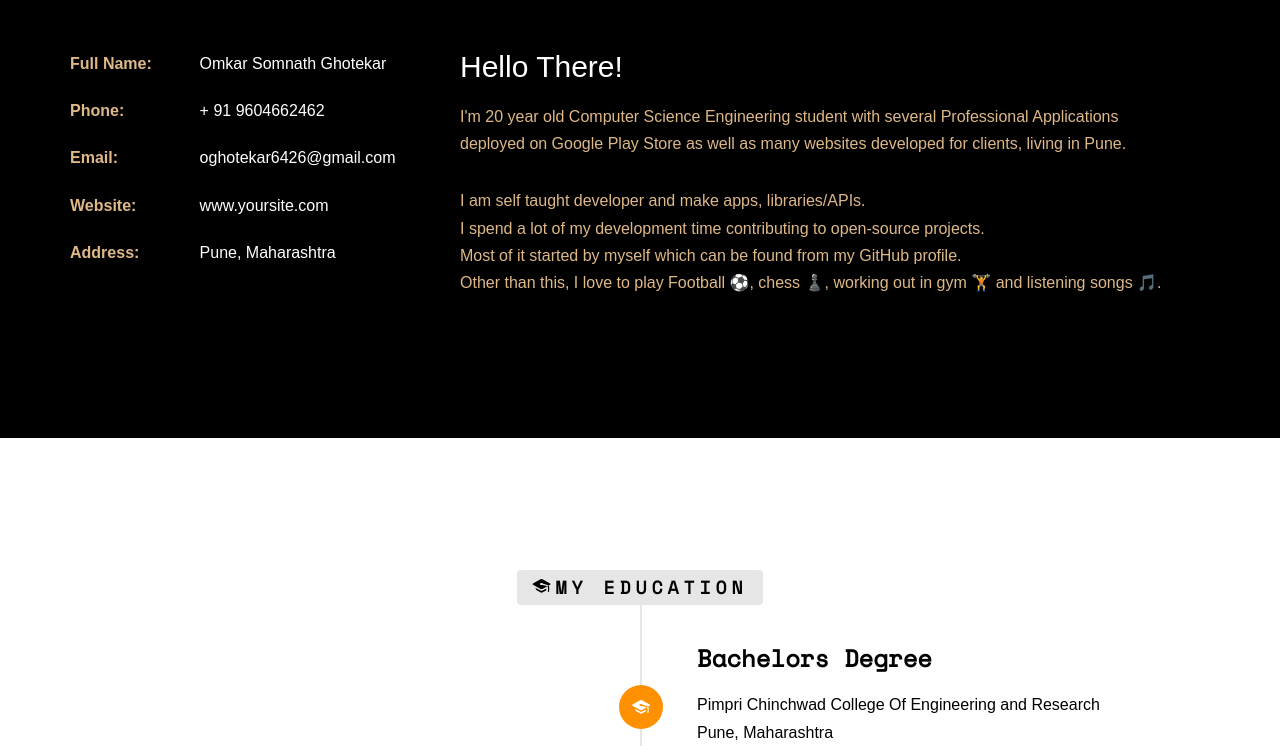
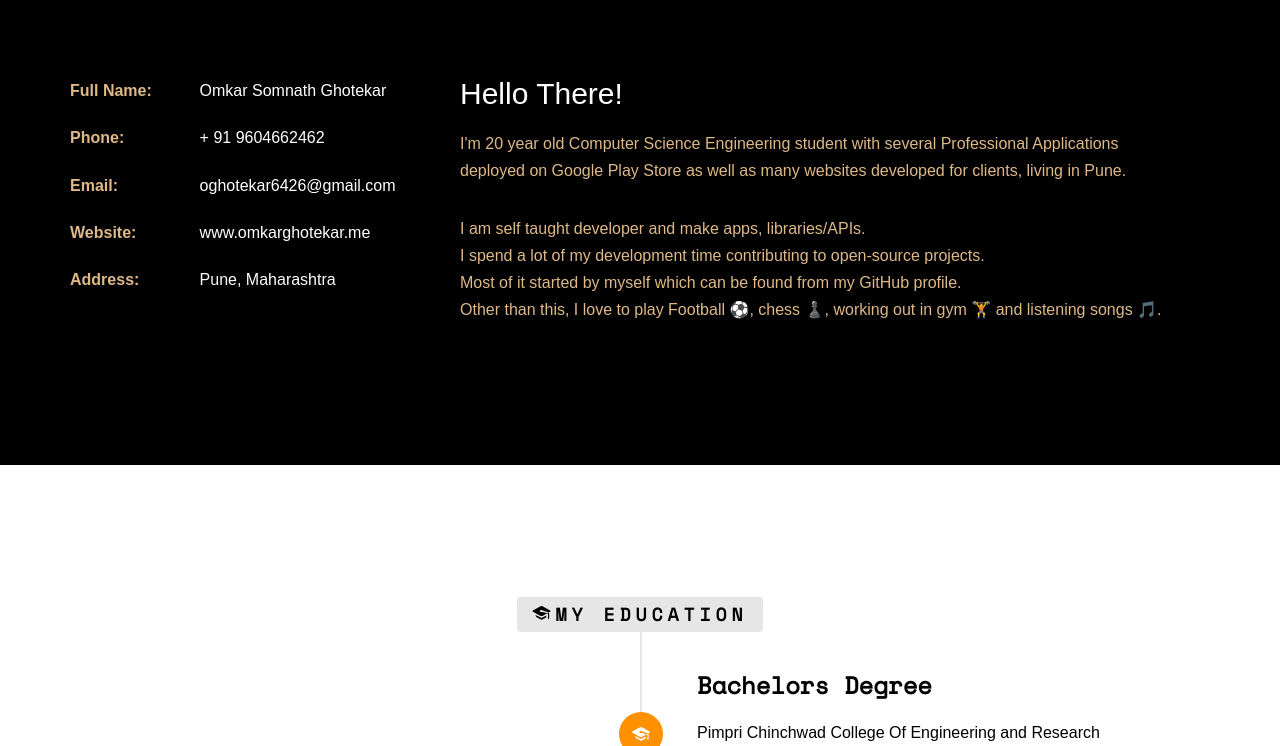
Before and after one commit to omkar-ghotekar/omkar-ghotekar.github.io, a plain HTML site: page index.html in a window 1280 px wide. Shown: the part 1025-1771 px from the top of the page. Drawn offline with nearby package versions, Linux system fonts and the light colour scheme; some packages are replaced by stand-ins of ours; no server answers; files whose address does not match are found by name.

Commit message:
Update index.html

```diff
--- a/index.html
+++ b/index.html
@@ -16,12 +16,16 @@
 	//////////////////////////////////////////////////////
 
 
+
 	DESIGNED & DEVELOPED by OMKAR GHOTEKAR
 
-	Website:
+	Website: 		omkarghotekar.me
+	Phone:			9604662462
 	Email: 			oghotekar6426@gmail.com
-	Twitter:
+	Twitter: 		https://twitter.com/GhotekarOmkar
 	Facebook: 		https://www.facebook.com/omkar.ghotekar.3
+	//////////////////////////////////////////////////////
+	 -->
 
 	//////////////////////////////////////////////////////
 	 -->
@@ -134,7 +138,7 @@ body {
 						<li><span class="first-block" style="color:burlywood">Full Name:</span><span class="second-block" style="color: white;">Omkar Somnath Ghotekar</span></li>
 						<li><span class="first-block" style="color:burlywood">Phone:</span><span class="second-block" style="color: white;">+ 91 9604662462</span></li>
 						<li><span class="first-block" style="color:burlywood">Email:</span><span class="second-block" style="color: white;">oghotekar6426@gmail.com</span></li>
-						<li><span class="first-block" style="color:burlywood">Website:</span><span class="second-block" style="color: white;">www.yoursite.com</span></li>
+						<li><span class="first-block" style="color:burlywood">Website:</span><span class="second-block" style="color: white;">www.omkarghotekar.me</span></li>
 						<li><span class="first-block" style="color:burlywood">Address:</span><span class="second-block" style="color: white;">Pune, Maharashtra</span></li>
 					</ul>
 				</div>
```
